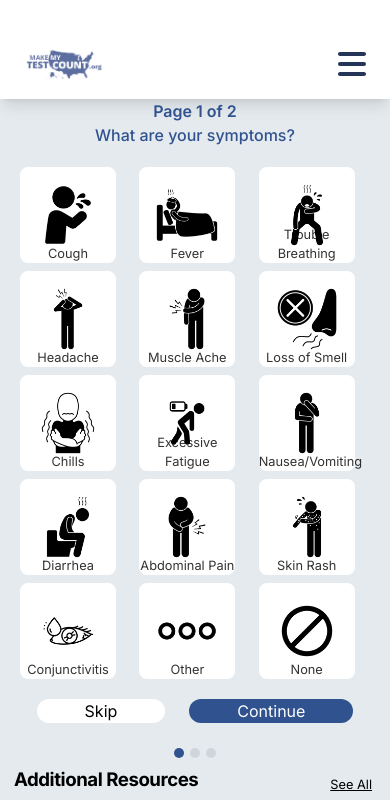
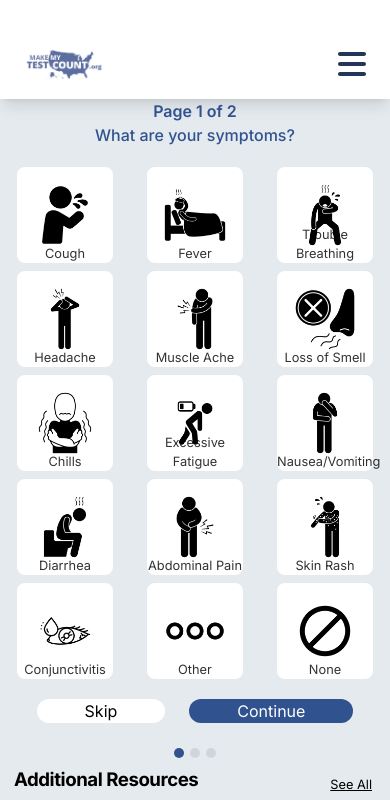
Before and after one commit to EmilyJarecki/TOP-Project, a Next.js app: page /symptoms in a window 390 px wide. Shown: the top 800 px of the page. Built offline with nearby package versions, Linux system fonts and the light colour scheme.

Commit message:
adjust page 1 responsiveness

```diff
--- a/src/components/Page1.jsx
+++ b/src/components/Page1.jsx
@@ -128,7 +128,7 @@ const Page1 = () => {
         <Formik initialValues={{}}>
           {({ values, setFieldValue }) => (
             <Form>
-              <div className='grid grid-cols-3 m-4 shadow-slate-900'>
+              <div className='grid grid-cols-3 m-4 shadow-slate-900 place-items-center max-w-[750px] mx-auto'>
                 {symptomsData.map((item) => (
                   <button className={`w-24 m-1 h-24 relative rounded-lg flex justify-center ${
                     clickedButtons.includes(item.id) ? 'bg-[#8eaadd]' : 'bg-white hover:bg-[#8eaadd]'
```
